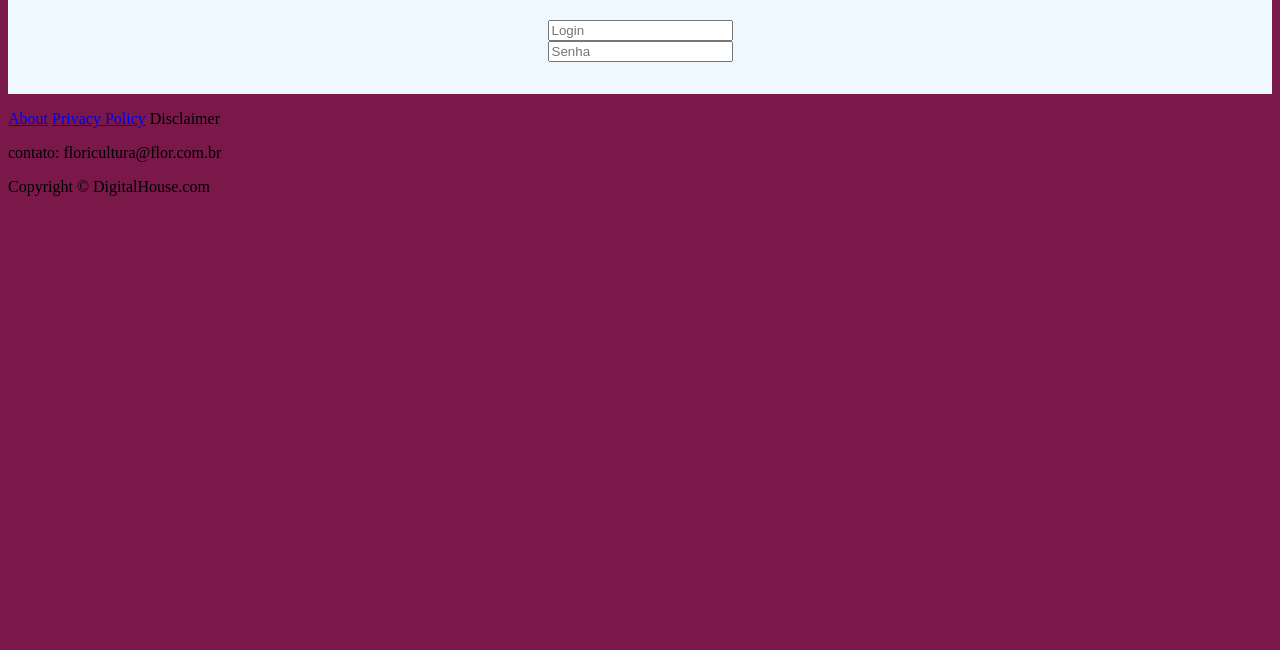
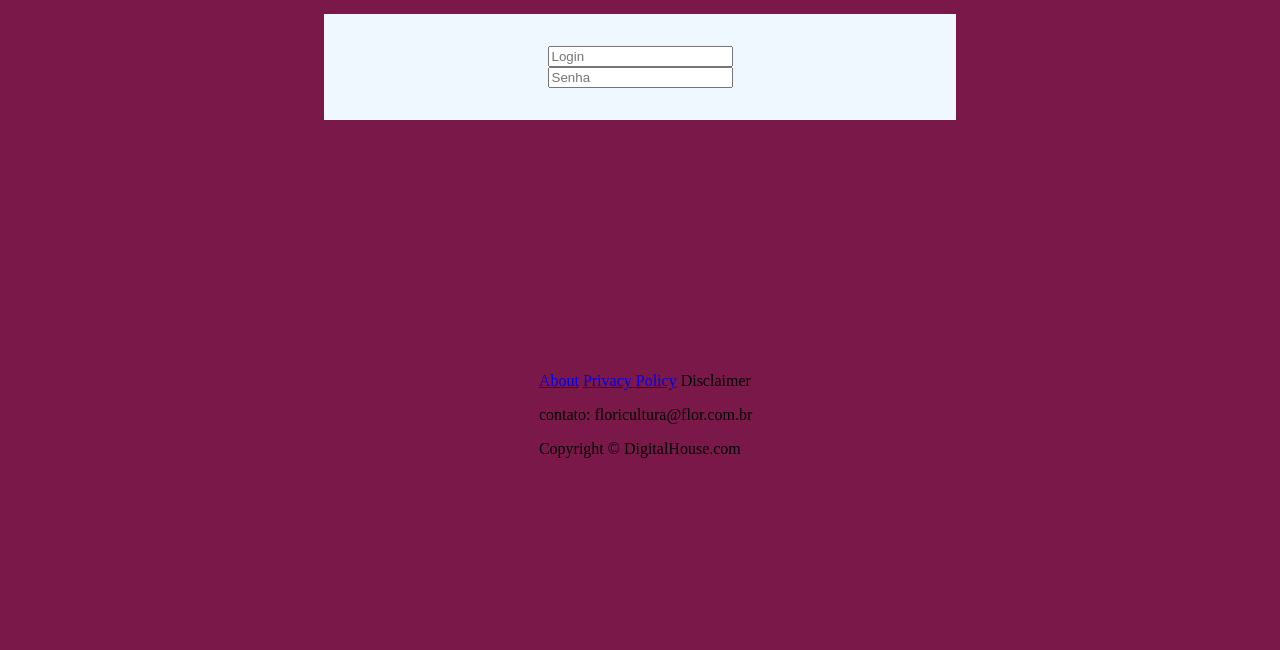
Before and after one commit to dh-pi-grupo5/grupo5, a website: page views/login.html in a window 1280 px wide. Shown: the part 150-800 px from the top of the page. Drawn offline with Linux system fonts and the light colour scheme.

Commit message:
Alterando ao footer na página

```diff
--- a/public/css/login.css
+++ b/public/css/login.css
@@ -8,8 +8,12 @@ body {
 #login {
   padding: 32px 23px;
   text-align: center;
+  height: 50%;
   background-color: aliceblue;
   border-radius: 6px black;
+  margin-top: 2%;
+  margin-left: 25%;
+  margin-right: 25%;
 }
 .img_logo_header {
   width: 10%;
@@ -17,3 +21,8 @@ body {
   margin-left: 45%;
   align-items: center;
 }
+
+footer{
+  margin-top: 20%;
+  margin-left: 42%;
+}
```
